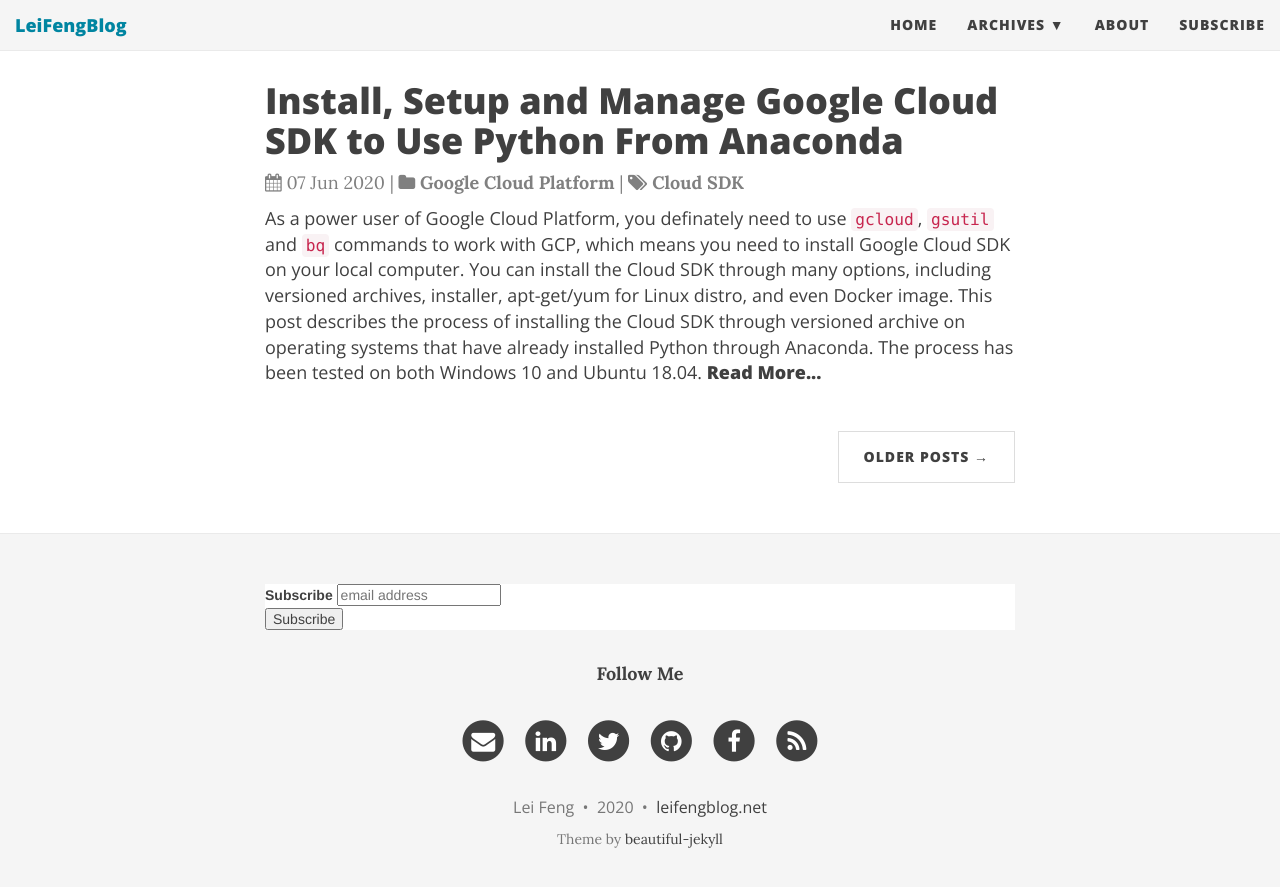
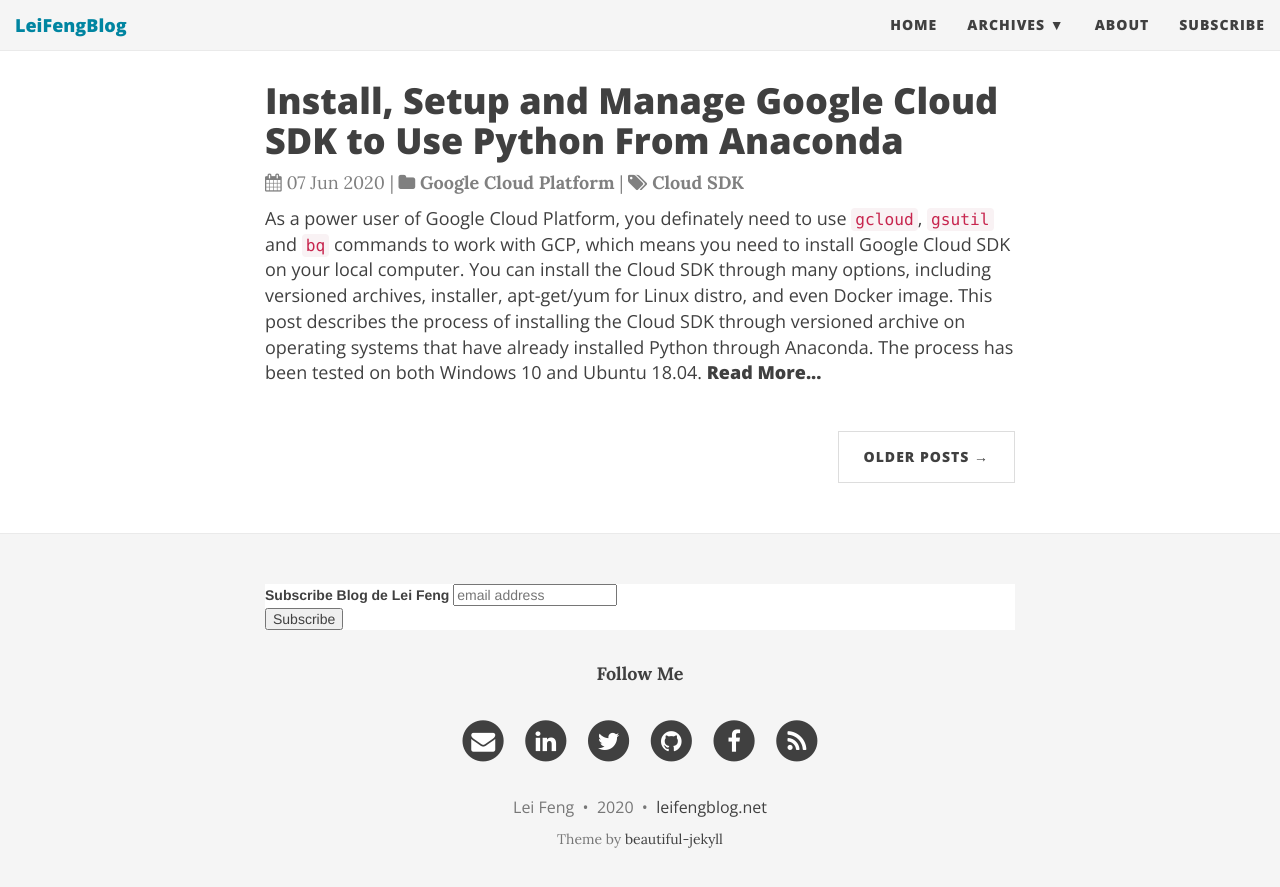
Before and after one commit to stonefl/stonefl.github.io, a Jekyll site: the page built from index.html, in a window 1280 px wide and 900 px high, scrolled down 1933 px. Shown: the top 887 px of the window. Built offline with Jekyll 4.4.1, drawn with Linux system fonts in a browser that asks for light colours; nearby versions of some CDN libraries; the list of posts is cut into pages by our own code; comment, search, counter and statistics services are not loaded.

Commit message:
Update subscription.html

```diff
--- a/_includes/subscription.html
+++ b/_includes/subscription.html
@@ -8,7 +8,7 @@
 <div id="mc_embed_signup">
 <form action="https://leifengblog.us17.list-manage.com/subscribe/post?u=e7b55113b104d5337ea9ebd17&amp;id=23c73973da" method="post" id="mc-embedded-subscribe-form" name="mc-embedded-subscribe-form" class="validate" target="_blank" novalidate>
     <div id="mc_embed_signup_scroll">
-	<label for="mce-EMAIL">Subscribe</label>
+	<label for="mce-EMAIL">Subscribe Blog de Lei Feng</label>
 	<input type="email" value="" name="EMAIL" class="email" id="mce-EMAIL" placeholder="email address" required>
     <!-- real people should not fill this in and expect good things - do not remove this or risk form bot signups-->
     <div style="position: absolute; left: -5000px;" aria-hidden="true"><input type="text" name="b_e7b55113b104d5337ea9ebd17_23c73973da" tabindex="-1" value=""></div>
```
